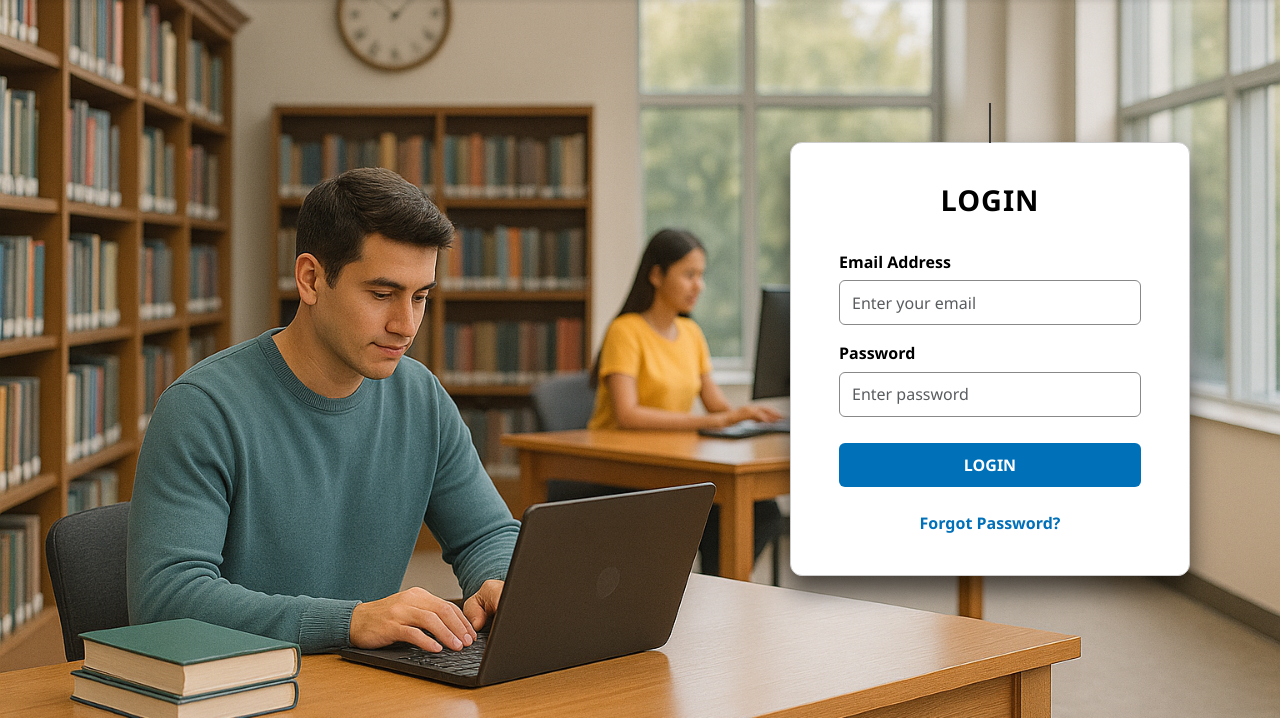
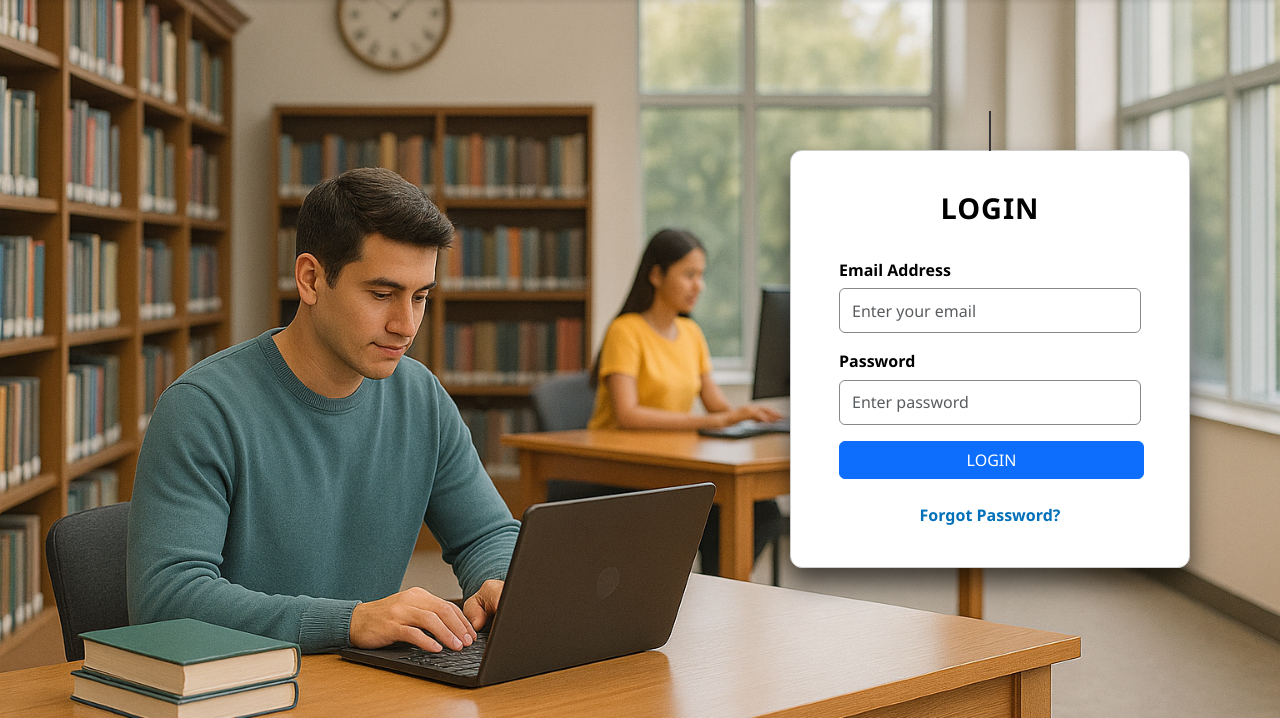
Before and after one commit to salman-faris00/blearnexamportal, a Django app: page /login/ in a window 1280 px wide. Shown: the part 82-800 px from the top of the page. Run offline with Django 5.2, Linux system fonts and the light colour scheme.

Commit message:
changed every color to btn-primary

```diff
--- a/blearn_app/templates/login.html
+++ b/blearn_app/templates/login.html
@@ -109,7 +109,7 @@
 
         .btn-login {
             width: 100%;
-            background: #0070B9;
+
             color: white;
             font-weight: 600;
             font-size: 1rem;
@@ -120,9 +120,9 @@
             margin-top: 10px;
         }
 
-        .btn-login:hover {
+        /* .btn-login:hover {
             background-color: #005c97;
-        }
+        } */
 
         .alert-danger {
             margin-top: 15px;
@@ -200,7 +200,7 @@
                                 class="form-control" required />
                         </div>
 
-                        <button type="submit" class="btn-login btn-primary" style="color: white;">LOGIN</button>
+                        <button type="submit" class="btn btn-primary" style="color: white; width: 305px;">LOGIN</button>
 
                         {% if error %}
                         <div class="alert alert-danger" role="alert">{{ error }}</div>
```
